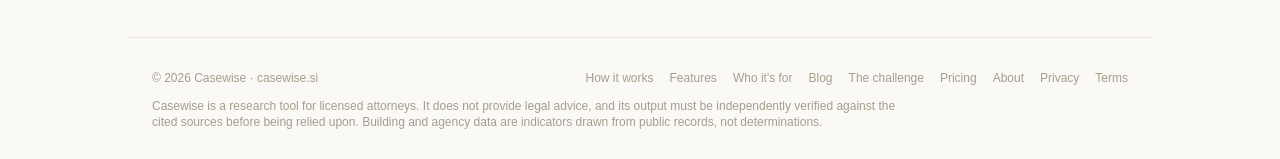
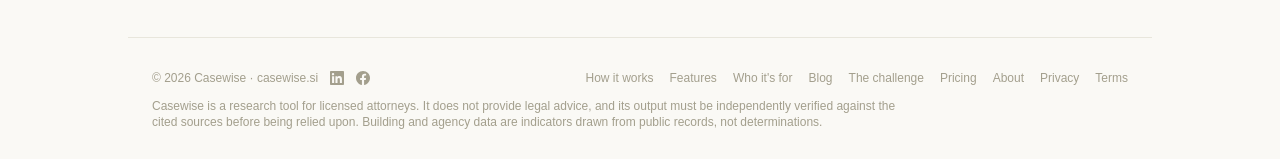
Before and after one commit to abdulmalik2024/casewise, a Next.js app in the folder apps/web/: page / in a window 1280 px wide. Shown: the part 5931-6090 px from the top of the page. Built offline with nearby package versions, Linux system fonts and the light colour scheme.

Commit message:
V-2.23.1: LinkedIn + Facebook links in footer and Organization sameAs
Co-Authored-By: Claude Fable 5 <noreply@anthropic.com>

```diff
--- a/apps/web/app/(marketing)/layout.tsx
+++ b/apps/web/app/(marketing)/layout.tsx
@@ -97,7 +97,31 @@ export default function MarketingLayout({ children }: { children: React.ReactNod
       {children}
       <footer className="mx-auto max-w-5xl border-t border-[#e8e6dc] px-6 py-8 text-xs text-[#a39f8d] dark:border-neutral-800 dark:text-neutral-500">
         <div className="flex flex-wrap items-center justify-between gap-3">
-          <span>© 2026 Casewise · casewise.si</span>
+          <span className="flex items-center gap-3">
+            <span>© 2026 Casewise · casewise.si</span>
+            <a
+              href="https://www.linkedin.com/company/casewise-si/"
+              target="_blank"
+              rel="noopener noreferrer"
+              aria-label="Casewise on LinkedIn"
+              className="hover:text-[#5d5848]"
+            >
+              <svg viewBox="0 0 24 24" fill="currentColor" className="h-3.5 w-3.5" aria-hidden="true">
+                <path d="M20.45 20.45h-3.56v-5.57c0-1.33-.02-3.04-1.85-3.04-1.85 0-2.14 1.45-2.14 2.94v5.67H9.34V9h3.42v1.56h.05c.48-.9 1.64-1.85 3.37-1.85 3.6 0 4.27 2.37 4.27 5.46v6.28zM5.34 7.43a2.07 2.07 0 1 1 0-4.13 2.07 2.07 0 0 1 0 4.13zm1.78 13.02H3.55V9h3.57v11.45zM22.22 0H1.77C.79 0 0 .77 0 1.73v20.54C0 23.23.79 24 1.77 24h20.45c.98 0 1.78-.77 1.78-1.73V1.73C24 .77 23.2 0 22.22 0z" />
+              </svg>
+            </a>
+            <a
+              href="https://www.facebook.com/profile.php?id=61595222507621"
+              target="_blank"
+              rel="noopener noreferrer"
+              aria-label="Casewise on Facebook"
+              className="hover:text-[#5d5848]"
+            >
+              <svg viewBox="0 0 24 24" fill="currentColor" className="h-3.5 w-3.5" aria-hidden="true">
+                <path d="M24 12.07C24 5.4 18.63 0 12 0S0 5.4 0 12.07C0 18.1 4.39 23.09 10.13 24v-8.44H7.08v-3.49h3.05V9.41c0-3.02 1.79-4.7 4.53-4.7 1.31 0 2.68.24 2.68.24v2.97h-1.51c-1.49 0-1.95.93-1.95 1.89v2.26h3.32l-.53 3.49h-2.79V24C19.61 23.09 24 18.1 24 12.07z" />
+              </svg>
+            </a>
+          </span>
           <span className="flex flex-wrap gap-4">
             <Link href="/how-it-works" className="hover:text-[#5d5848]">How it works</Link>
             <Link href="/features" className="hover:text-[#5d5848]">Features</Link>
--- a/apps/web/app/app/[[...ws]]/page.tsx
+++ b/apps/web/app/app/[[...ws]]/page.tsx
@@ -1952,7 +1952,7 @@ function Home() {
               <span className="text-xl font-semibold tracking-tight [font-family:var(--font-serif)]">
                 Casewise
               </span>
-              <span className="text-[10px] text-[#a39f8d] dark:text-neutral-500">V-2.23.0</span>
+              <span className="text-[10px] text-[#a39f8d] dark:text-neutral-500">V-2.23.1</span>
             </Link>
             <button
               onClick={toggleSidebar}
@@ -2221,7 +2221,7 @@ function Home() {
             <span className="text-lg font-semibold tracking-tight [font-family:var(--font-serif)]">
               Casewise
             </span>
-            <span className="text-[10px] text-[#a39f8d] dark:text-neutral-500">V-2.23.0</span>
+            <span className="text-[10px] text-[#a39f8d] dark:text-neutral-500">V-2.23.1</span>
           </Link>
           <button
             onClick={() => setMobileNavOpen(true)}
--- a/apps/web/app/layout.tsx
+++ b/apps/web/app/layout.tsx
@@ -73,6 +73,10 @@ export default function RootLayout({ children }: LayoutProps<"/">) {
                   url: "https://casewise.si",
                   logo: "https://casewise.si/brand/og.png",
                   email: "info@casewise.si",
+                  sameAs: [
+                    "https://www.linkedin.com/company/casewise-si/",
+                    "https://www.facebook.com/profile.php?id=61595222507621",
+                  ],
                   description:
                     "Verified AI legal research for New York landlord-tenant and real estate litigation attorneys.",
                 },
```
Also changed, not shown: 1 other file (tests, documents, lock files or other folders).
